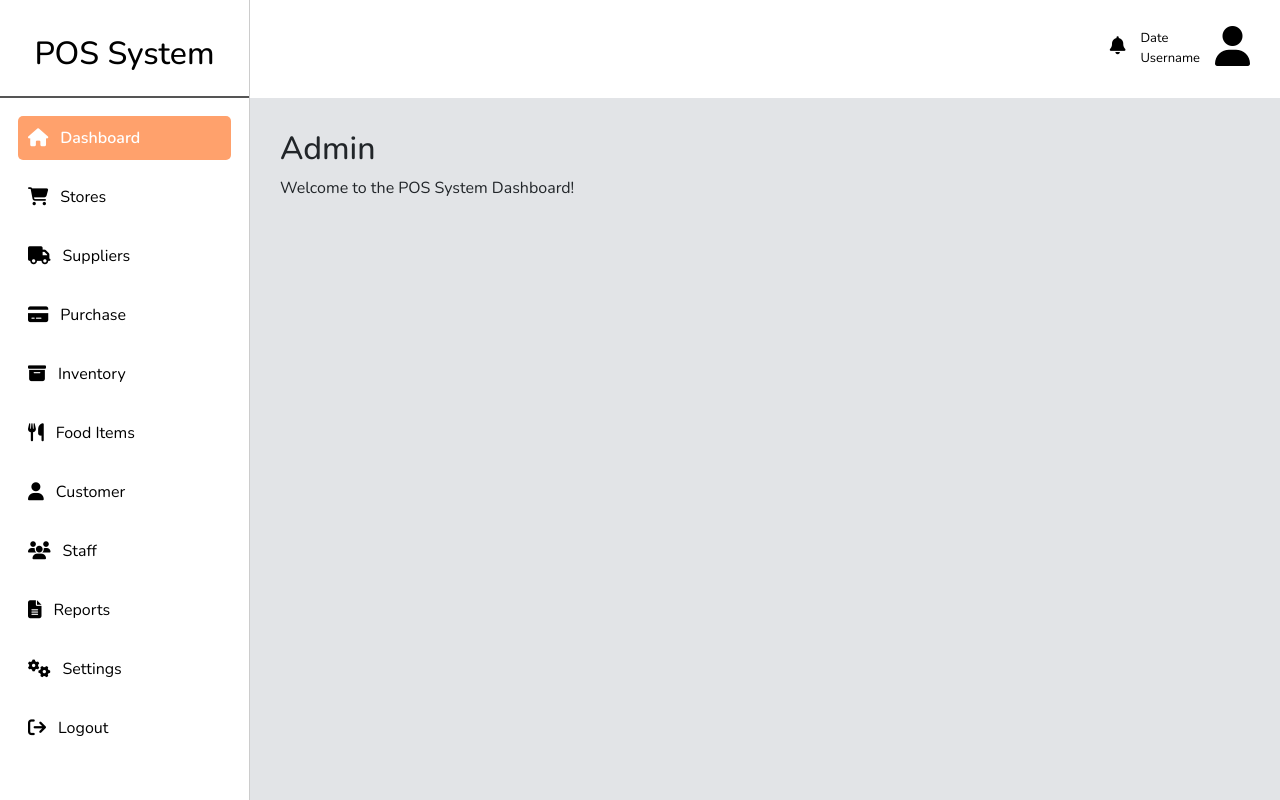
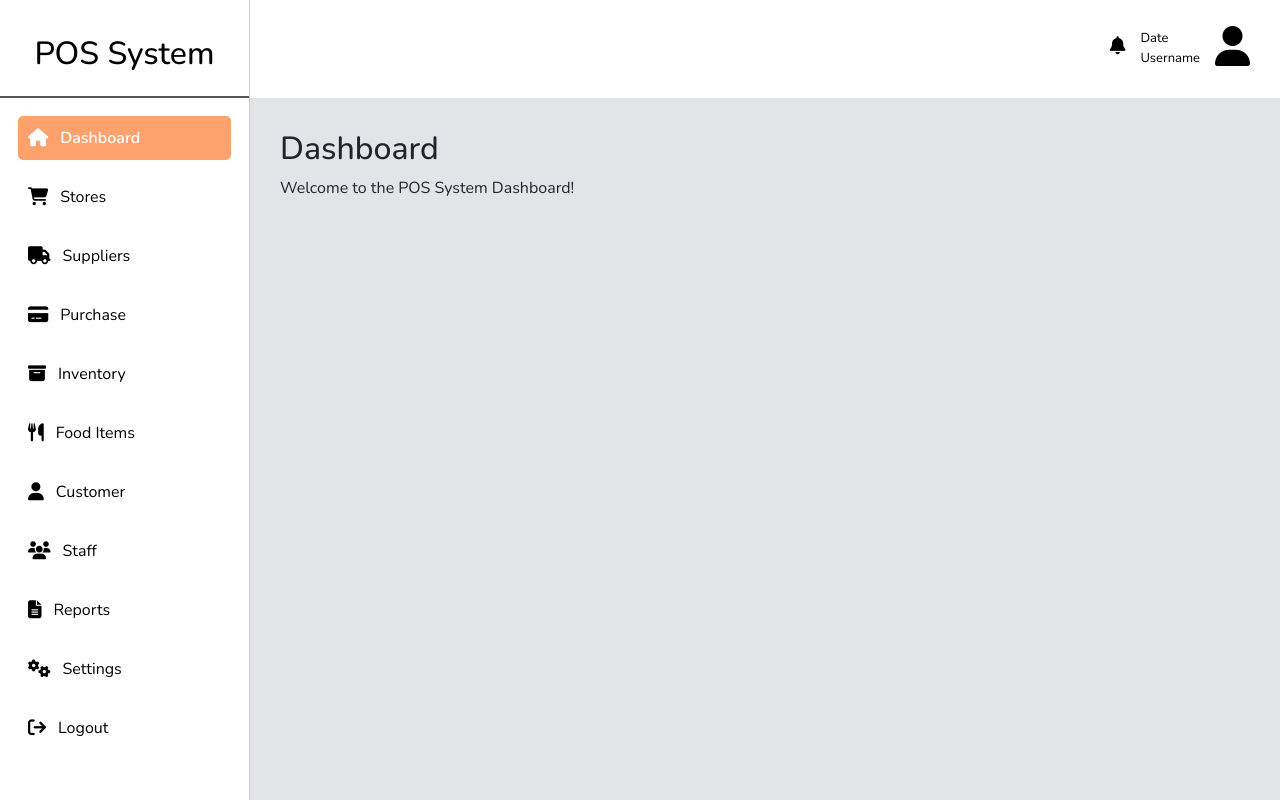
Before and after one commit to vish-2604/pos, a Django app: page /dashboard/ in a window 1280 px wide. Run offline with Django 5.2, Linux system fonts and the light colour scheme.

Commit message:
Admin to Dashboard

```diff
--- a/adminside/templates/adminside/dashboard.html
+++ b/adminside/templates/adminside/dashboard.html
@@ -1,2 +1,2 @@
-<h2>Admin</h2>
+<h2>Dashboard</h2>
 <p>Welcome to the POS System Dashboard!</p>
```
